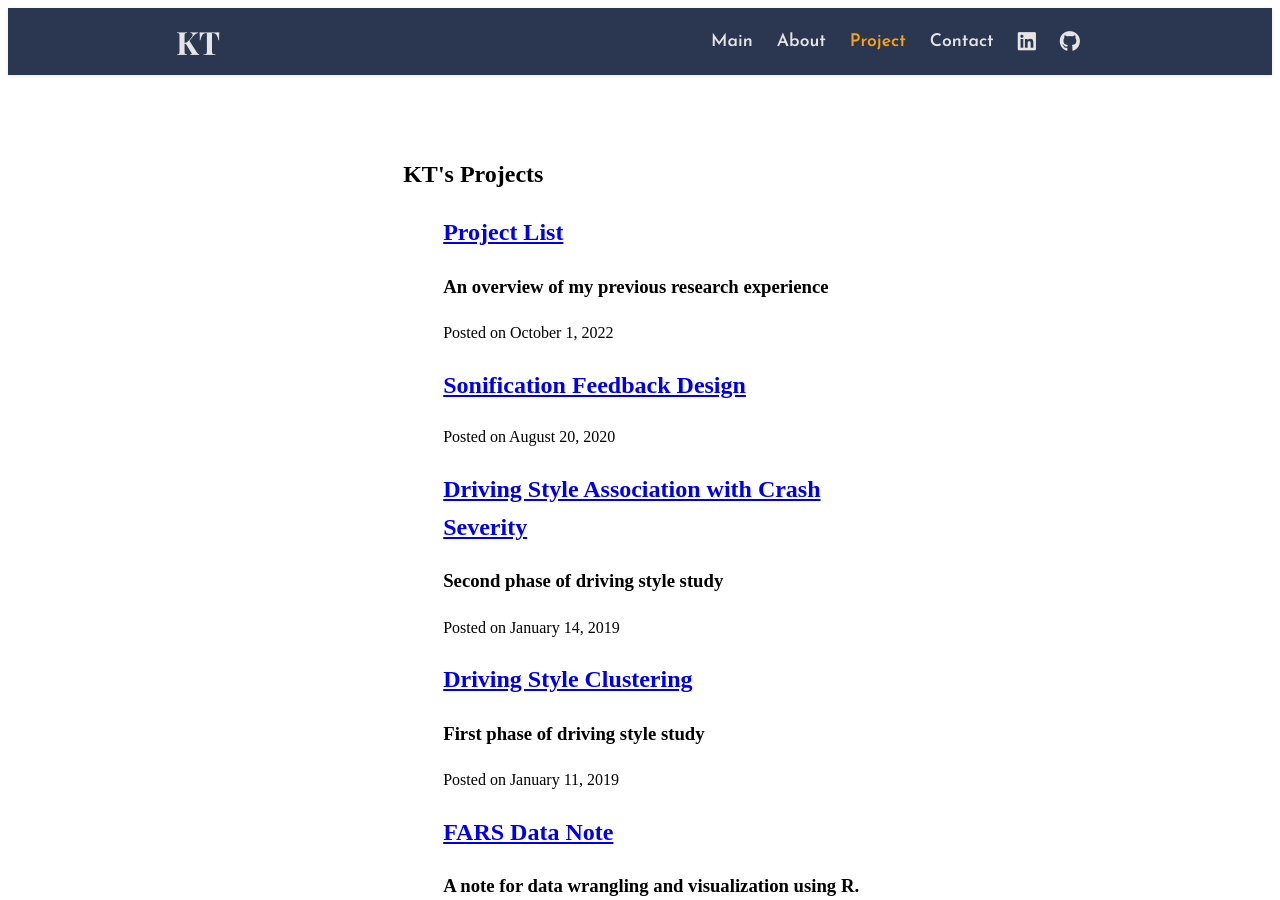
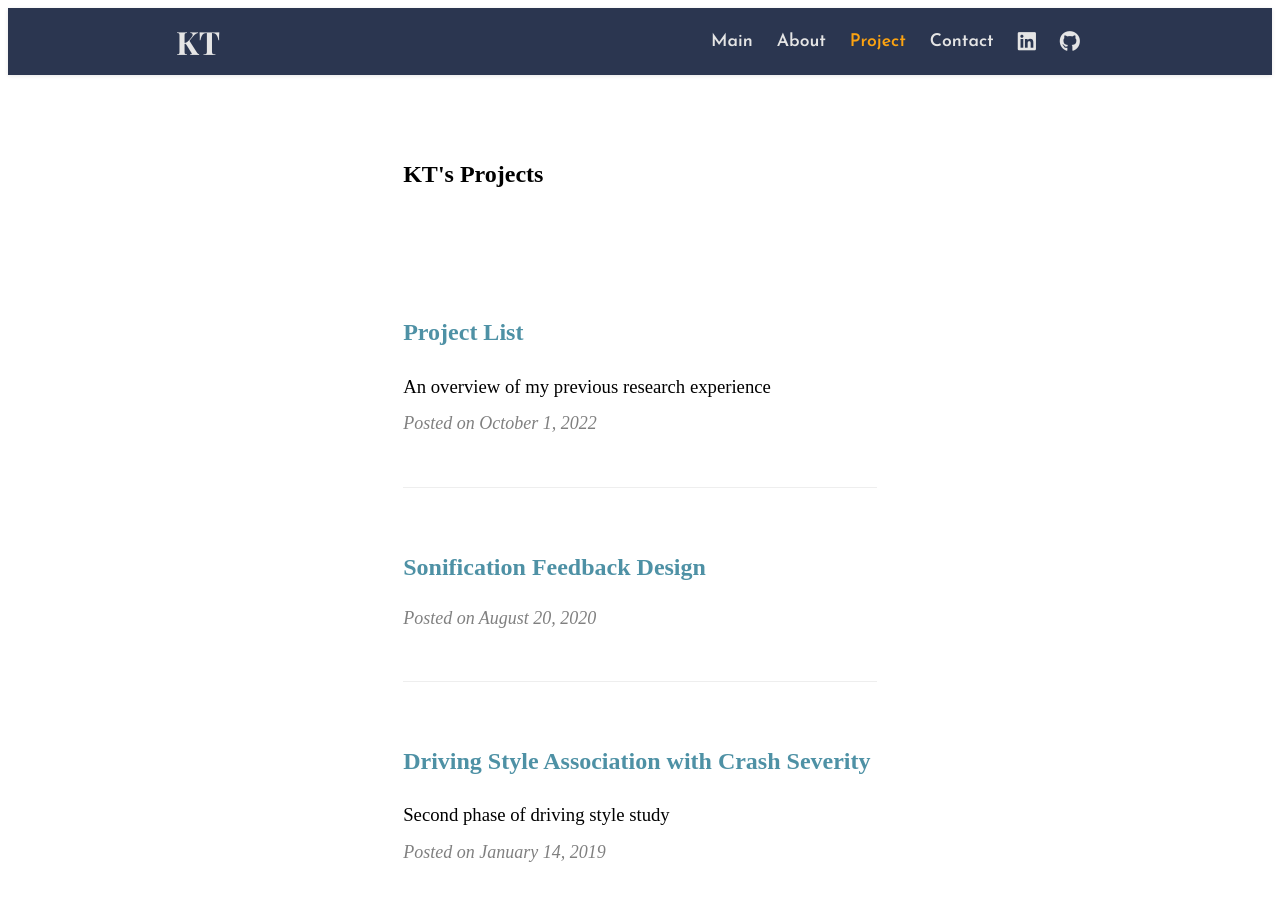
Before and after one commit to ktchen0504/ktchen0504.github.io, a Jekyll site: the page built from blog/index.html, in a window 1280 px wide and 900 px high. Built offline with Jekyll 4.4.1, drawn with Linux system fonts in a browser that asks for light colours; some web fonts are replaced; a style sheet for code colours, icons or effects is not loaded.

```diff
--- a/_layouts/blogcontent.html
+++ b/_layouts/blogcontent.html
@@ -22,7 +22,7 @@
 	<link href="https://fonts.googleapis.com/css2?family=Inter:wght@400;500&family=Josefin+Sans:wght@400;600&family=Playfair+Display:wght@700&display=swap" rel="stylesheet">
 	<link href="https://api.fontshare.com/v2/css?f[]=soria@400&display=swap" rel="stylesheet">
 	<link rel="stylesheet" type="text/css" href="/css/nav.css">
-	<!--link rel="stylesheet" type="text/css" href="/css/blog.css">-->
+	<link rel="stylesheet" type="text/css" href="/css/blog.css">
 	<!-- {% if site.google_analytics%}
 	{% include google_analytics.html %}
 	{% endif %} -->
@@ -61,7 +61,6 @@
 			</section>
 
 		</div>
-	</div>
 
 </body>
 </html>
```
